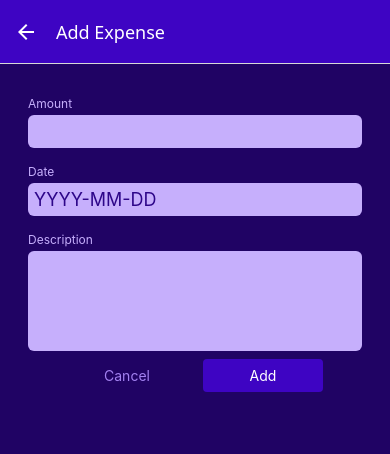
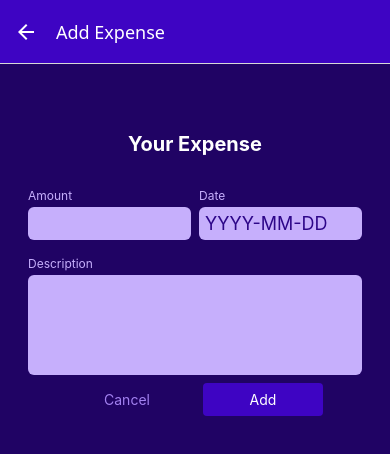
Before and after one commit to Jinesh87/expense-tracker, a React Native app: screen /ManageExpense in a window 390 px wide. Shown: the top 454 px of the page. Built offline with nearby package versions, Linux system fonts and the light colour scheme.

Commit message:
Setting Form Layout

```diff
--- a/components/ManageExpense/ExpenseForm.js
+++ b/components/ManageExpense/ExpenseForm.js
@@ -1,10 +1,13 @@
-import { View } from "react-native";
+import { StyleSheet, View, Text } from "react-native";
 import Input from './Input';
 function ExpenseForm() {
-    function amountChangedHandler() {}
+    function amountChangedHandler() { }
     return (
-        <View>
+        <View style={styles.form}>
+            <Text style={styles.title}>Your Expense</Text>
+            <View style={styles.inputsRow}>
                 <Input
+                    style={styles.rowInput}
                     label="Amount"
                     textInputConfig={{
                         keyboardType: 'decimal-pad',
@@ -12,6 +15,7 @@
                     }}
                 />
                 <Input
+                    style={styles.rowInput}
                     label="Date"
                     textInputConfig={{
                         placeholder: 'YYYY-MM-DD',
@@ -19,6 +23,7 @@
                         onChangeText: () => { },
                     }}
                 />
+            </View>
             <Input
                 label="Description"
                 textInputConfig={{
@@ -31,3 +36,23 @@
     );
 }
 export default ExpenseForm;
+
+const styles = StyleSheet.create({
+    form: {
+        marginTop: 20,
+    },
+    title: {
+        fontSize: 20,
+        fontWeight: 'bold',
+        color: 'white',
+        marginVertical: 24,
+        textAlign: 'center'
+    },
+    inputsRow: {
+        flexDirection: 'row',
+        justifyContent: 'space-between',
+    },
+    rowInput: {
+        flex: 1,
+    },
+});
--- a/components/ManageExpense/Input.js
+++ b/components/ManageExpense/Input.js
@@ -1,7 +1,7 @@
 import { View, Text, TextInput, StyleSheet } from "react-native";
 import { GlobalStyles } from "../../constants/styles";
 
-function Input({ label, textInputConfig }) {
+function Input({ label,style, textInputConfig }) {
     const inputStyles = [styles.input];
 
     if (textInputConfig && textInputConfig.multiline) {
@@ -9,7 +9,7 @@
     }
 
     return (
-        <View style={styles.inputContainer}>
+        <View style={[styles.inputContainer,style]}>
             <Text style={styles.label}>{label}</Text>
             <TextInput style={inputStyles} {...textInputConfig} />
         </View>
```
Lines whose indentation alone changed are shown as unchanged.
